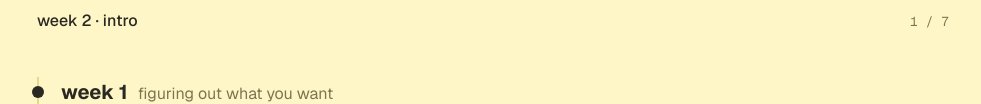
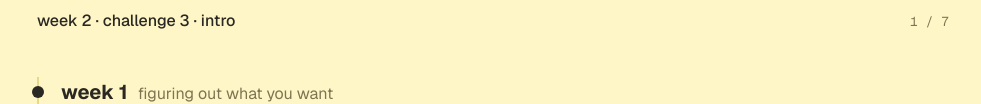
Before and after one commit to mcaballo/griptape-curriculum, a plain HTML site: page index.html in a window 1280 px wide. Shown: the part 814-918 px from the top of the page, without its empty margins (147-1128 px from the left). Drawn offline with nearby package versions, Linux system fonts and the light colour scheme.

Commit message:
Hero caption names the challenge
Co-Authored-By: Claude Fable 5.2 <noreply@anthropic.com>

```diff
--- a/index.html
+++ b/index.html
@@ -191,7 +191,7 @@ document.getElementById("course").innerHTML = COURSE.map(w =>
 
 (function(){
   const labels = {};
-  COURSE.forEach(w => w.groups.forEach(g => g.videos.forEach(v => { labels[v.f] = w.week + " · " + v.t; })));
+  COURSE.forEach(w => w.groups.forEach(g => g.videos.forEach(v => { labels[v.f] = w.week + (g.name ? " · " + g.name : "") + " · " + v.t; })));
   const vid = document.getElementById("heroVideo"), title = document.getElementById("heroTitle"), count = document.getElementById("heroCount");
   const soundBtn = document.getElementById("heroSound");
   let i = 0, ctx = null, preview = true;
```
